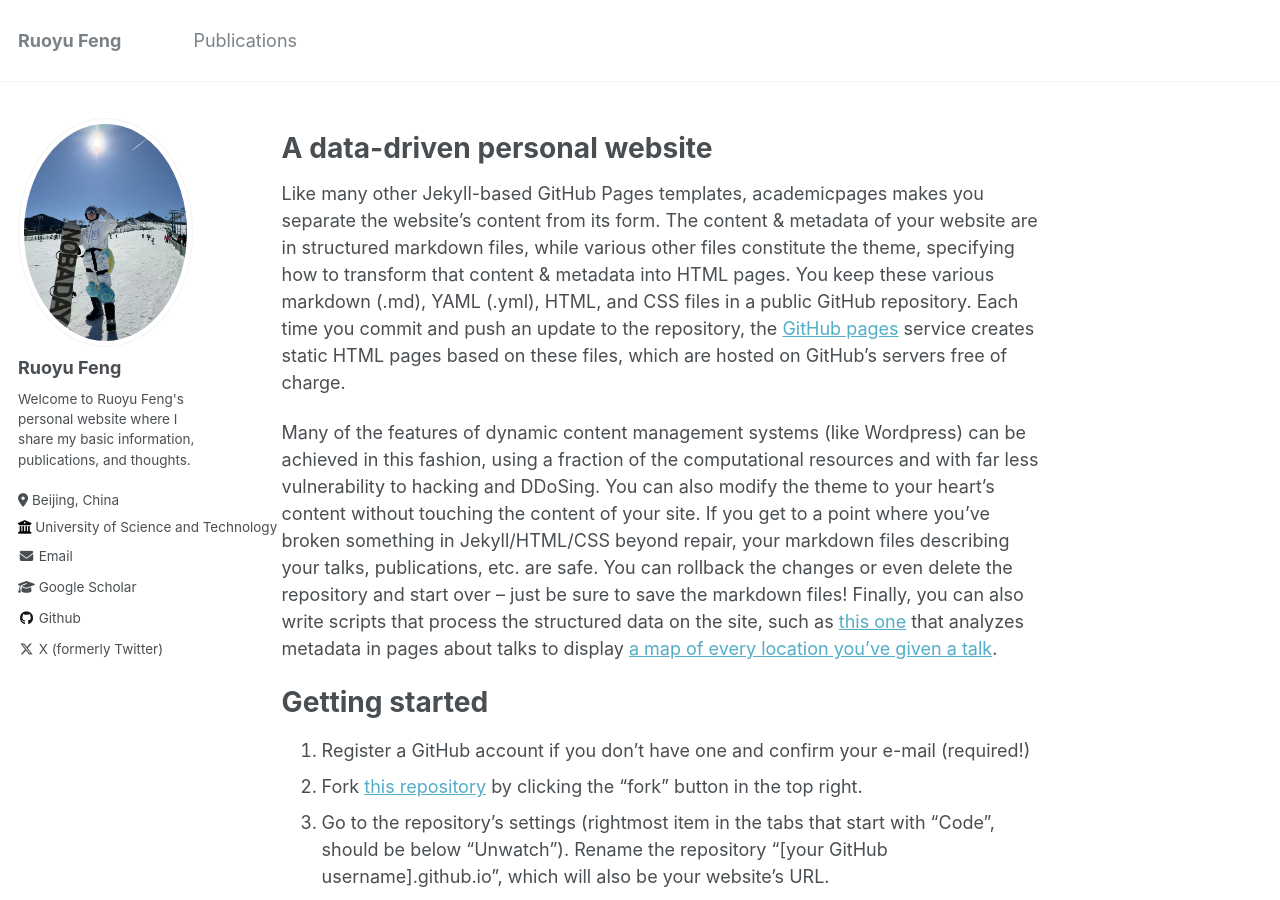
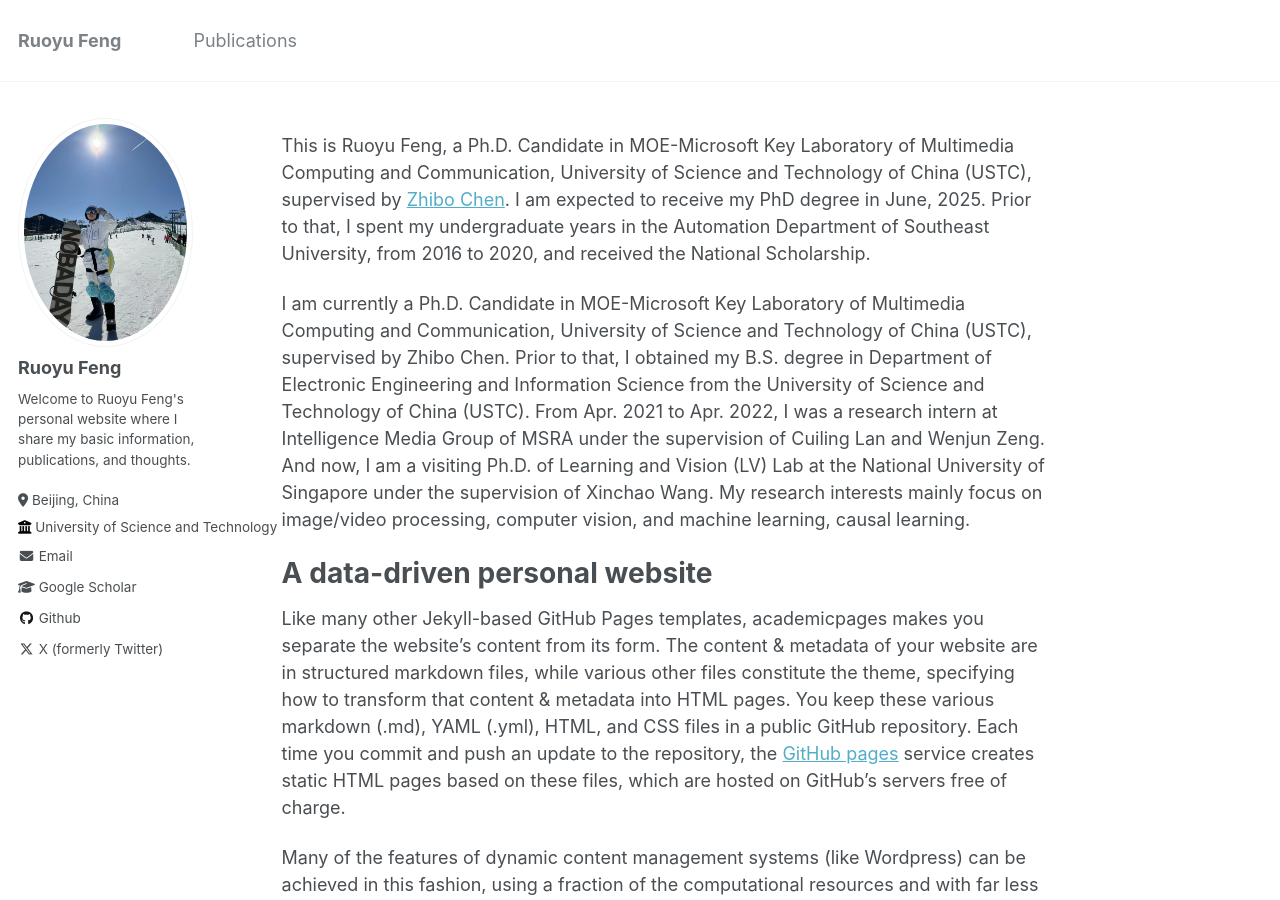
Before and after one commit to RuoyuFeng/ruoyufeng, a Jekyll site: the page built from _pages/about.md, in a window 1280 px wide and 900 px high. Built offline with Jekyll 4.4.1, drawn with Linux system fonts in a browser that asks for light colours.

Commit message:
update basic information

```diff
--- a/_pages/about.md
+++ b/_pages/about.md
@@ -8,6 +8,10 @@ redirect_from:
 ---
 
 <!-- This is the front page of a website that is powered by the [academicpages template](https://github.com/academicpages/academicpages.github.io) and hosted on GitHub pages. [GitHub pages](https://pages.github.com) is a free service in which websites are built and hosted from code and data stored in a GitHub repository, automatically updating when a new commit is made to the respository. This template was forked from the [Minimal Mistakes Jekyll Theme](https://mmistakes.github.io/minimal-mistakes/) created by Michael Rose, and then extended to support the kinds of content that academics have: publications, talks, teaching, a portfolio, blog posts, and a dynamically-generated CV. You can fork [this repository](https://github.com/academicpages/academicpages.github.io) right now, modify the configuration and markdown files, add your own PDFs and other content, and have your own site for free, with no ads! An older version of this template powers my own personal website at [stuartgeiger.com](http://stuartgeiger.com), which uses [this Github repository](https://github.com/staeiou/staeiou.github.io). -->
+This is Ruoyu Feng, a Ph.D. Candidate in MOE-Microsoft Key Laboratory of Multimedia Computing and Communication, University of Science and Technology of China (USTC), supervised by [Zhibo Chen](http://staff.ustc.edu.cn/~chenzhibo/). I am expected to receive my PhD degree in June, 2025. Prior to that, I spent my undergraduate years in the Automation Department of Southeast University, from 2016 to 2020, and received the National Scholarship.
+
+
+I am currently a Ph.D. Candidate in MOE-Microsoft Key Laboratory of Multimedia Computing and Communication, University of Science and Technology of China (USTC), supervised by Zhibo Chen. Prior to that, I obtained my B.S. degree in Department of Electronic Engineering and Information Science from the University of Science and Technology of China (USTC). From Apr. 2021 to Apr. 2022, I was a research intern at Intelligence Media Group of MSRA under the supervision of Cuiling Lan and Wenjun Zeng. And now, I am a visiting Ph.D. of Learning and Vision (LV) Lab at the National University of Singapore under the supervision of Xinchao Wang. My research interests mainly focus on image/video processing, computer vision, and machine learning, causal learning.
 
 A data-driven personal website
 ======
```
